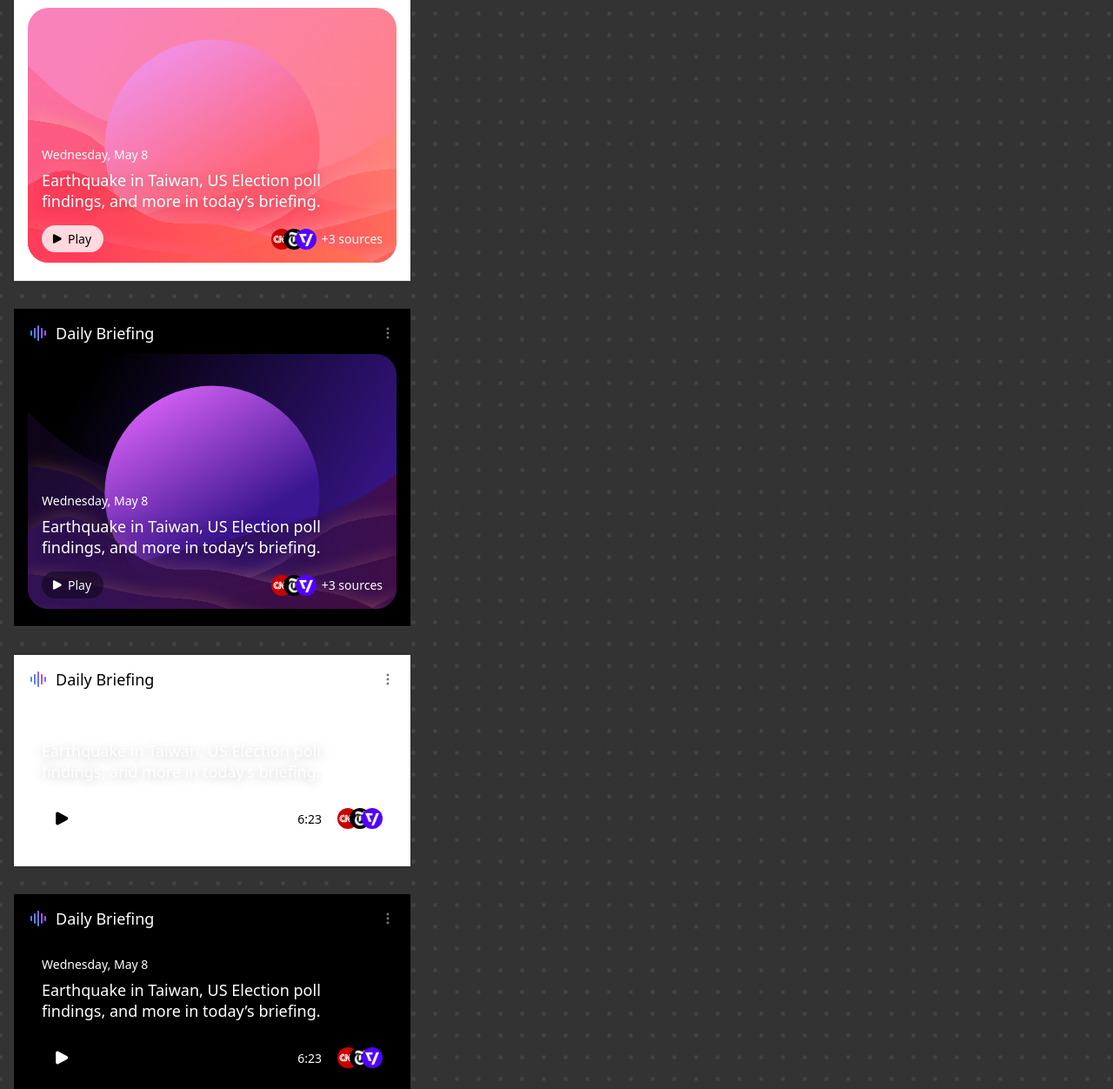
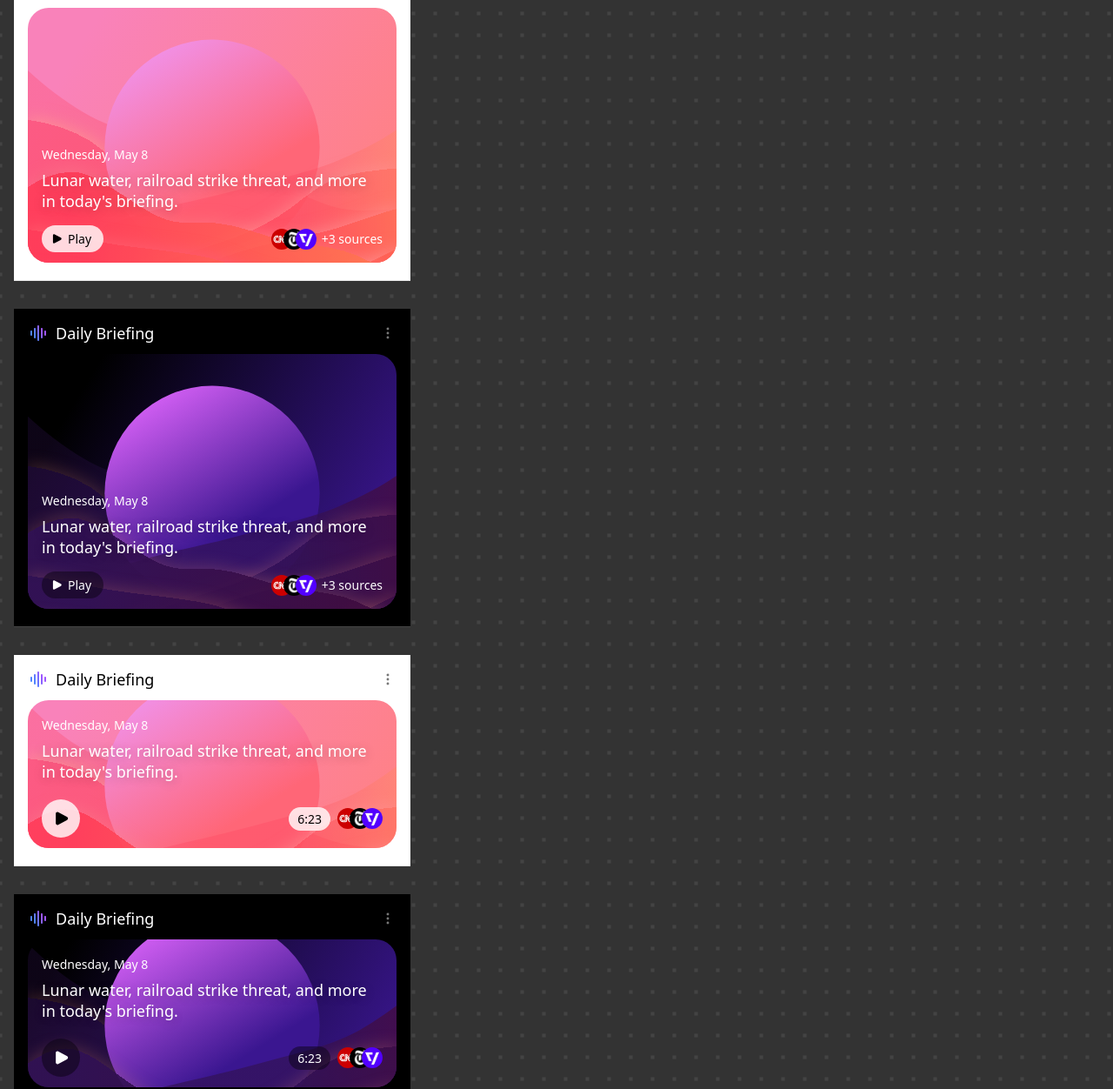
Before and after one commit to latxh/daily-brief, a plain HTML site: page index.html in a window 1280 px wide. Shown: the part 59-1311 px from the top of the page at 87% size. Drawn offline with Linux system fonts and the light colour scheme.

Commit message:
Updated headline

```diff
--- a/index.html
+++ b/index.html
@@ -25,7 +25,7 @@
             <div class="content">
                 <div class="text-wrapper">
                     <h3>Wednesday, May 8</h3>
-                    <h2>Earthquake in Taiwan, US Election poll findings, and more in today’s briefing.</h2>
+                    <h2>Lunar water, railroad strike threat, and more in today's briefing.</h2>
                 </div>
 
                 <div class="footer">
@@ -60,7 +60,7 @@
             <div class="content">
                 <div class="text-wrapper">
                     <h3>Wednesday, May 8</h3>
-                    <h2>Earthquake in Taiwan, US Election poll findings, and more in today’s briefing.</h2>
+                    <h2>Lunar water, railroad strike threat, and more in today's briefing.</h2>
                 </div>
                 <div class="footer">
                     <div class="play-chip">
@@ -95,7 +95,7 @@
             <div class="content half-height-content">
                 <div class="text-wrapper">
                     <h3>Wednesday, May 8</h3>
-                    <h2>Earthquake in Taiwan, US Election poll findings, and more in today’s briefing.</h2>
+                    <h2>Lunar water, railroad strike threat, and more in today's briefing.</h2>
                 </div>
 
                 <div class="footer">
@@ -129,7 +129,7 @@
             <div class="content half-height-content">
                 <div class="text-wrapper">
                     <h3>Wednesday, May 8</h3>
-                    <h2>Earthquake in Taiwan, US Election poll findings, and more in today’s briefing.</h2>
+                    <h2>Lunar water, railroad strike threat, and more in today's briefing.</h2>
                 </div>
 
                 <div class="footer">
```
